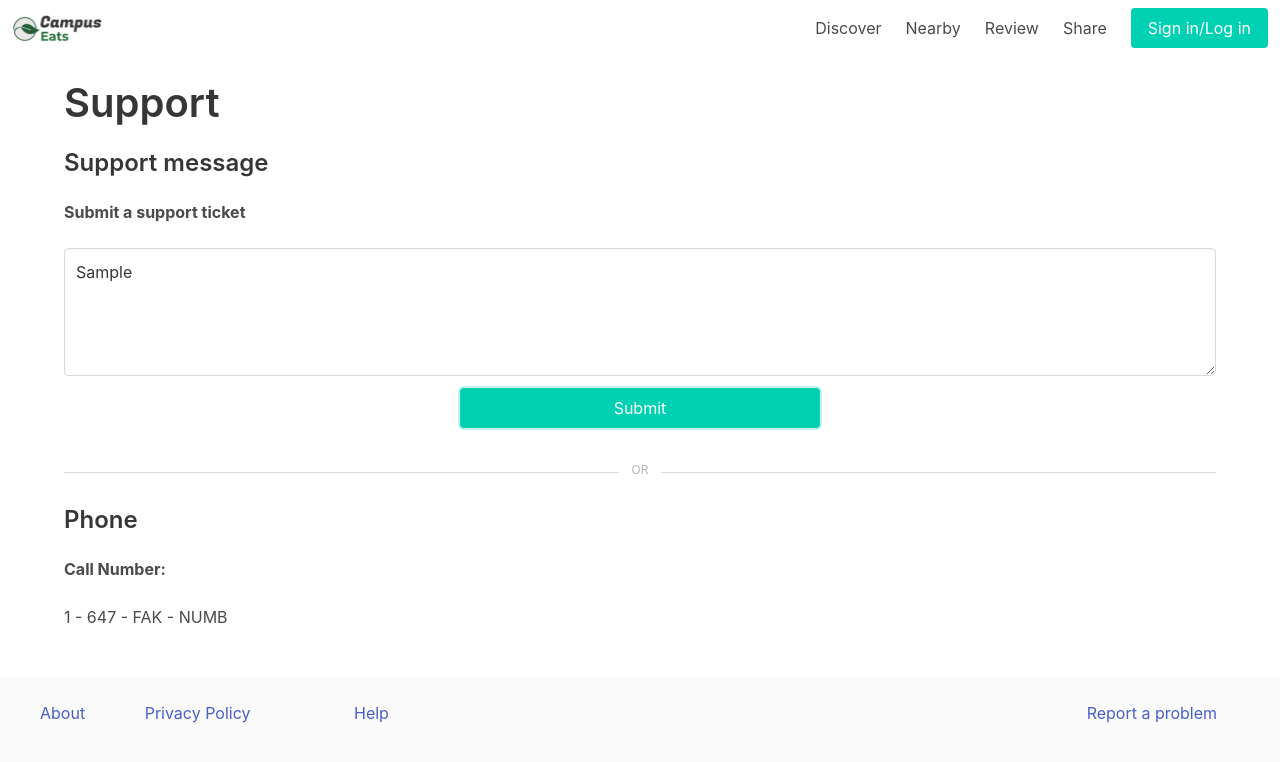
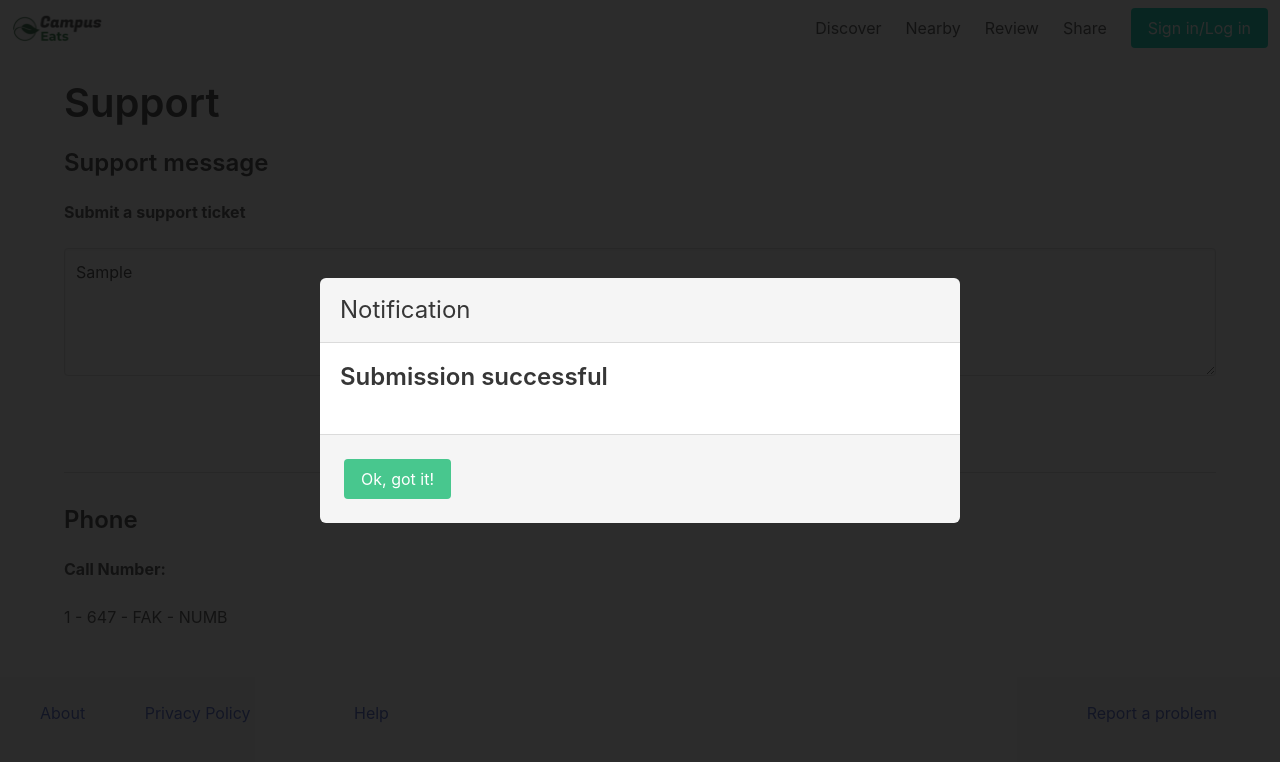
Before and after one commit to Sujan-Kandeepan/CampusEats, a React (Create React App) app: page /contactSupport in a window 1280 px wide. Both pictures are taken after typing "Sample" into the empty fields and a click on the button "Submit". Shown: the top 762 px of the page. Built offline with nearby package versions, Linux system fonts and the light colour scheme.

Commit message:
finalized contact support

```diff
--- a/src/ContactSupport.js
+++ b/src/ContactSupport.js
@@ -6,31 +6,60 @@ Bulma extensions were also used - specifically, the divider: https://wikiki.gith
 import React from "react";
 import Header from "./component/header.js";
 import Footer from "./component/footer.js";
+import { Redirect } from 'react-router-dom';
 import './css/bulma-divider.min.css'; //from the Bulma extensions
 
 export default class ContactSupport extends React.Component {
     constructor(props) {
         super(props);
+
+        this.state = {
+            modalOpen: false,
+            submissionSuccessful: false
+        }
     }
+
 
     render() {
         return(
             <React.Fragment>
                 <Header></Header>
-                <div class="container">
+                { this.state.submissionSuccessful ? <Redirect to='/' /> : "" }
+
+                {/* Bulma Header code template: https://bulma.io/documentation/components/modal/ */}
+                { this.state.modalOpen ? (<div className="modal is-active">
+                    <div className="modal-background"></div>
+                    <div className="modal-card">
+                        <header className="modal-card-head">
+                        <p className="modal-card-title">Notification</p>
+
+                        </header>
+                        <section className="modal-card-body">
+                            <br/>
+                        <h4 className="title is-4">Submission successful</h4>
+                        <br/>
+                        </section>
+                        <footer className="modal-card-foot">
+                        <button className="button is-success" onClick={() => this.setState({ submissionSuccessful: true })} >Ok, got it! </button>
+                        </footer>
+                    </div>
+                    </div>) : ""
+                }
+
+                <div className="container">
                 <br/>
-                <h2 class="title is-2">Support</h2>
-                <h4 class="title is-4">Support message</h4>
+                <h2 className="title is-2">Support</h2>
+                <h4 className="title is-4">Support message</h4>
                 <b>Submit a support ticket</b>
                 <br/><br/>
-                <textarea class="textarea" placeholder="What you need support with."></textarea>
-                <div class="column is-4 is-offset-4"><button class="button is-primary is-fullwidth">Submit</button></div>
+                <textarea className="textarea" placeholder="What you need support with."></textarea>
+                <div className="column is-4 is-offset-4"><button className="button is-primary is-fullwidth" onClick={() => this.setState({ modalOpen: true })}>Submit</button></div>
 
 
-                <div class="is-divider" data-content="OR"></div>
+                <div className="is-divider" data-content="OR"></div>
                 </div>
-                <div class="container">
-                <h4 class="title is-4">Phone</h4>
+                <div className="container">
+                <h4 className="title is-4">Phone</h4>
                 <b>Call Number:</b>
                 <br/><br/>
                  1 - 647 - FAK - NUMB
```
